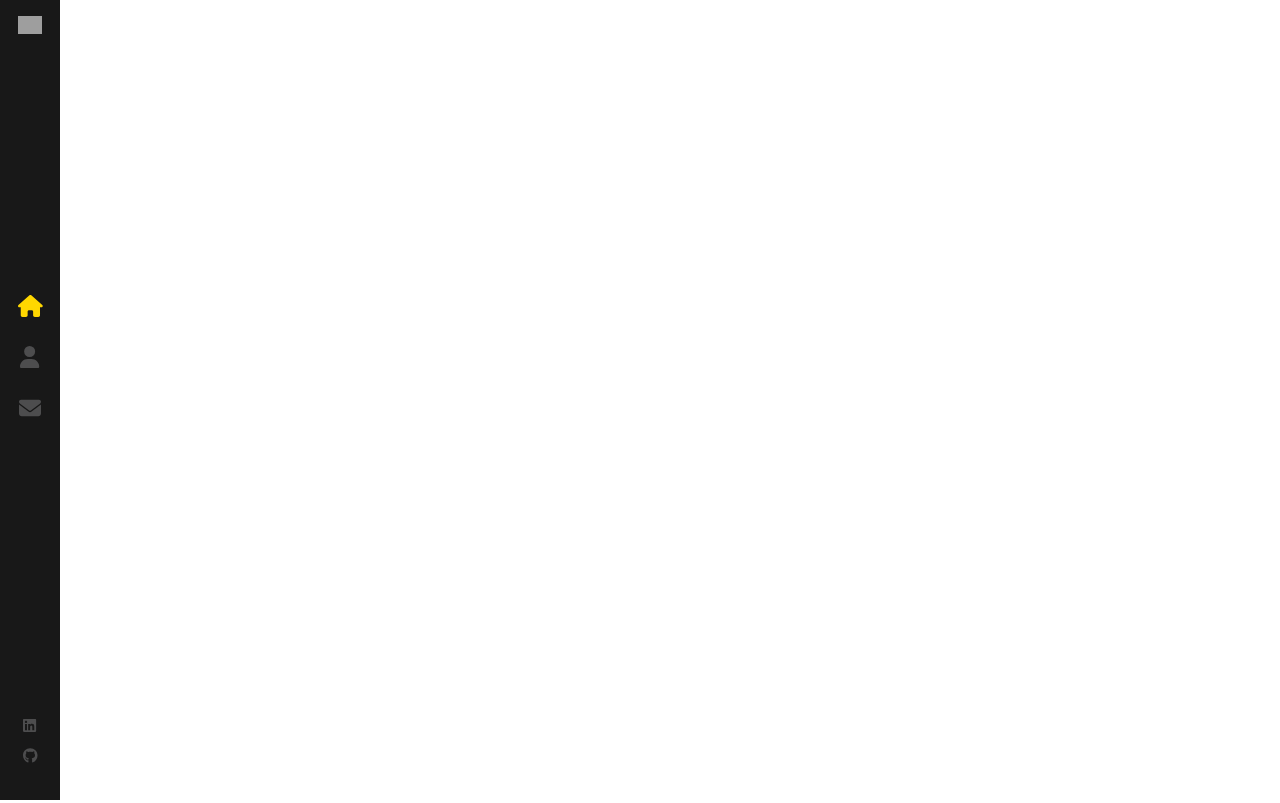
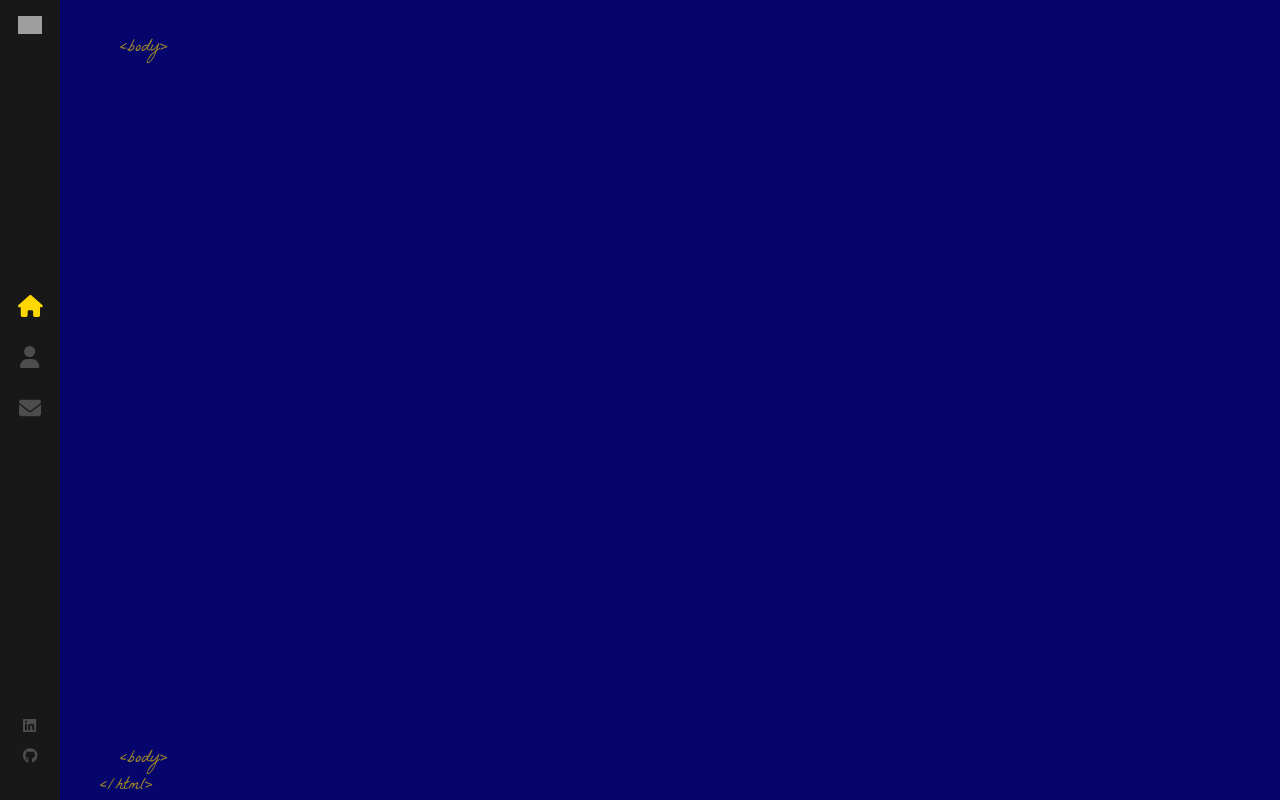
Before and after one commit to mathewfonteyne/developerPortfolio, a React (Create React App) app in the folder developer-portfolio/: page / in a window 1280 px wide. Built offline with nearby package versions, Linux system fonts and the light colour scheme; grey boxes are pictures that could not be loaded.

Commit message:
Added some styling guides to the html and body tags.

```diff
--- a/developer-portfolio/src/components/Layout/index.js
+++ b/developer-portfolio/src/components/Layout/index.js
@@ -1,11 +1,23 @@
 import "./index.scss";
+import { Outlet } from "react-router-dom";
 import Sidebar from "../Sidebar";
 
 const Layout = () => {
   return (
-    <>
+    <div className="App">
       <Sidebar />
-    </>
+      <div className="page">
+        <span className="tags top-tags">&lt;body&gt;</span>
+
+        <Outlet />
+
+        <span className="tags bottom-tags">
+          &lt;body&gt;
+          <br />
+          <span className="bottom-tag-html">&lt;/html&gt;</span>
+        </span>
+      </div>
+    </div>
   );
 };
 
--- a/developer-portfolio/src/components/Layout/index.scss
+++ b/developer-portfolio/src/components/Layout/index.scss
@@ -0,0 +1,25 @@
+.page {
+  width: 100%;
+  height: 100%;
+  position: absolute;
+  background: rgb(5, 5, 107);
+}
+
+.top-tags {
+  bottom: auto;
+  top: 35px;
+}
+
+.tags {
+  color: #ffd700;
+  opacity: 0.6;
+  position: absolute;
+  bottom: 0;
+  left: 120px;
+  font-size: 18px;
+  font-family: "La Belle Aurore";
+}
+
+.bottom-tag-html {
+  margin-left: -20px;
+}
--- a/developer-portfolio/src/index.css
+++ b/developer-portfolio/src/index.css
@@ -4,7 +4,7 @@
 
 body {
   margin: 0;
-  font-family: 300 11px/1.4 "Helvetica Neue", "sans-serif";
+  font: 300 11px/1.4 "Helvetica Neue", "sans-serif";
   color: #444;
   background: #022c43;
   overflow: hidden;
```
